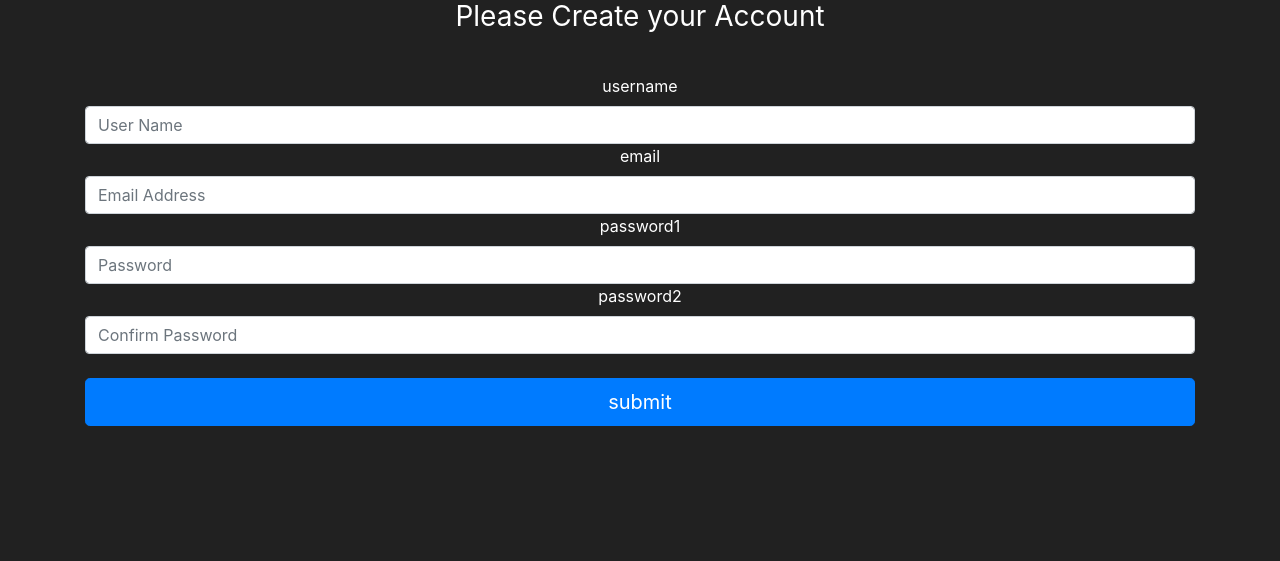
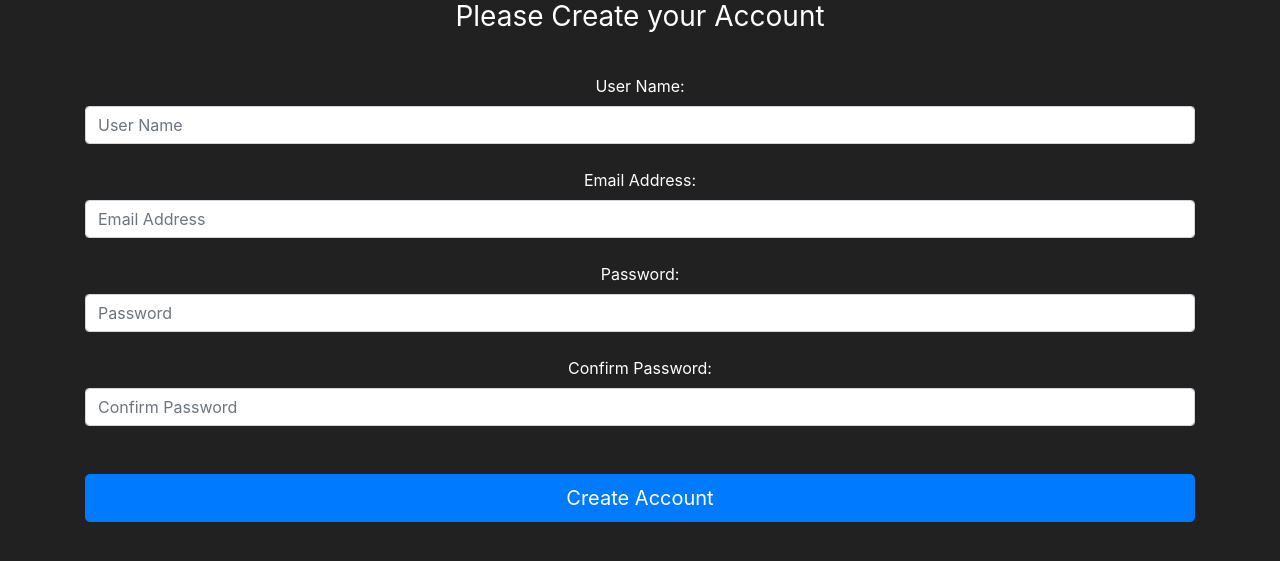
Before and after one commit to dmwspace/FlaskMarket, a Flask app: page /register in a window 1280 px wide. Shown: the part 56-617 px from the top of the page. Run offline with Flask 3, Linux system fonts and the light colour scheme; some libraries are stand-ins or nearby versions.

Commit message:
forms.py

```diff
--- a/market/forms.py
+++ b/market/forms.py
@@ -3,8 +3,8 @@ from wtforms import StringField, PasswordField, SubmitField
 
 
 class RegisterForm(FlaskForm):
-    username = StringField(label='username')
-    email_address = StringField(label='email')
-    password1 = PasswordField(label='password1')
-    password2 = PasswordField(label='password2')
-    submit = SubmitField(label='submit')
+    username = StringField(label='User Name:')
+    email_address = StringField(label='Email Address:')
+    password1 = PasswordField(label='Password:')
+    password2 = PasswordField(label='Confirm Password:')
+    submit = SubmitField(label='Create Account')
--- a/market/templates/base.html
+++ b/market/templates/base.html
@@ -32,7 +32,7 @@
                 <a class="nav-link" href="#">Login</a>
             </li>
             <li class="nav-item">
-                <a class="nav-link" href="#">Register</a>
+                <a class="nav-link" href="{{ url_for('register_page') }}">Register</a>
             </li>
         </ul>
       </div>
```
Also changed, not shown: market/templates/register.html (+4 -6 lines).
